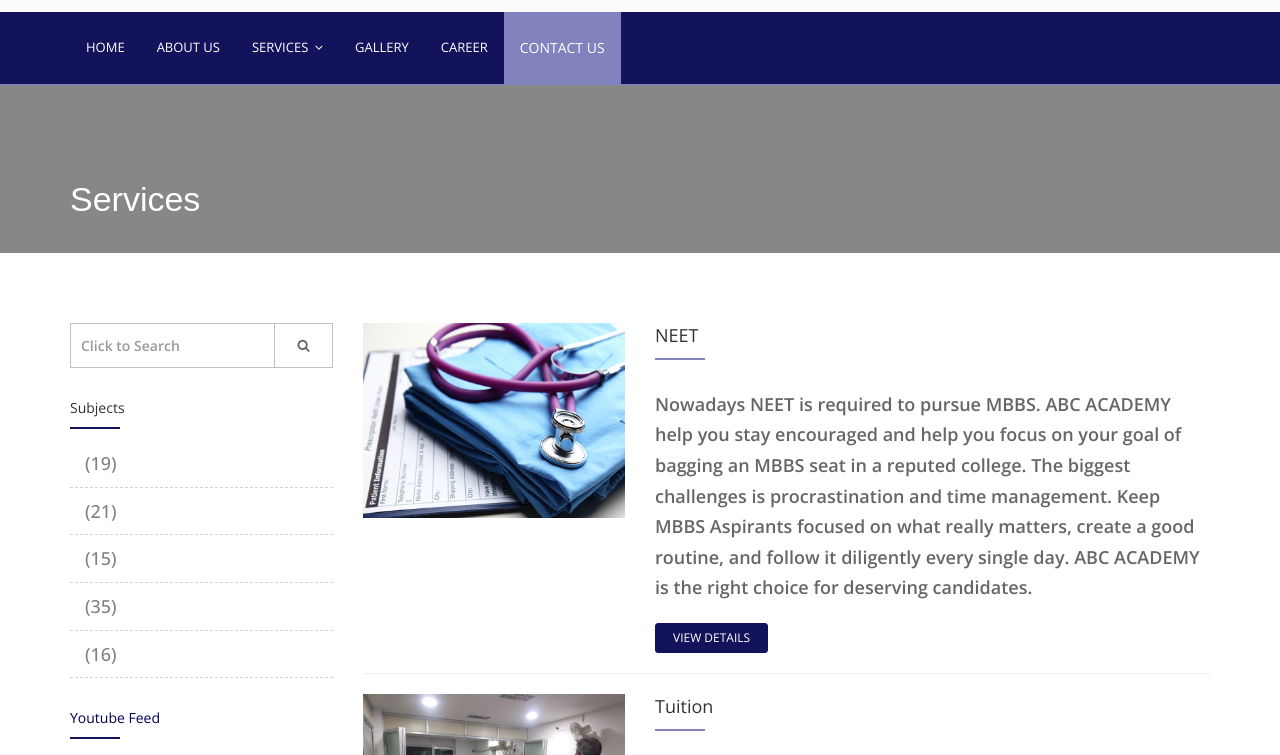
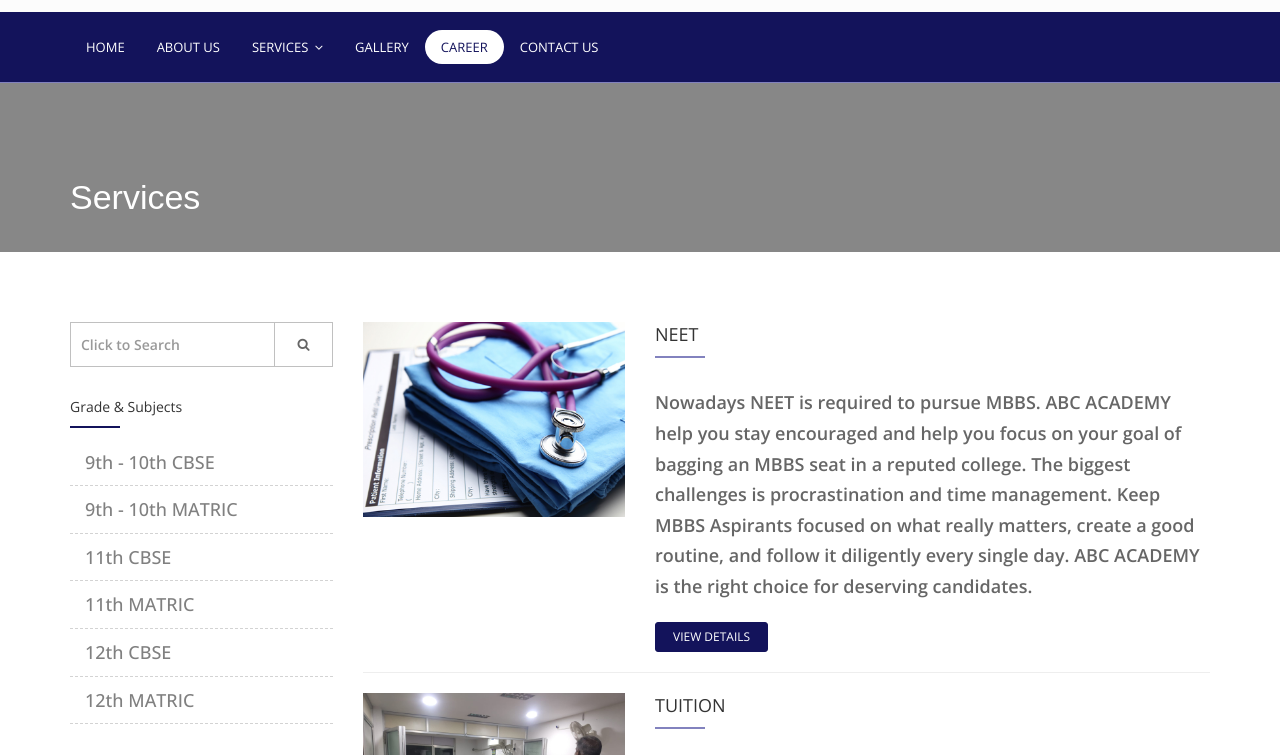
Before and after one commit to Atsaran-com/ABC-ACADEMYS, a plain HTML site: page Services.html in a window 1280 px wide. Shown: the part 120-875 px from the top of the page. Drawn offline with nearby package versions, Linux system fonts and the light colour scheme; no server answers; grey boxes are pictures that could not be loaded; a web font is replaced by a local one.

Commit message:
Add files via upload

```diff
--- a/Services.html
+++ b/Services.html
@@ -163,7 +163,10 @@
               <li><a href="Gallery.html">GALLERY<span class="label label-info"></span></a>
 
               </li>
-              <li><a href="Career.html">CAREER</a>
+              <li class="active"><a href="Career.html">CAREER</a>
+
+              </li>
+              <li><a href="Contact.html">CONTACT US</a>
 
               </li>
 
@@ -177,7 +180,7 @@
                   </li> -->
 
                 <!-- Modal: Book Now Starts -->
-                <a class="btn btn-colored btn-flat bg-theme-color-2 text-white font-14 bs-modal-ajax-load mt-0 p-25 pr-15 pl-15" data-toggle="modal" data-target="#BSParentModal" href="Contact.html">CONTACT US</a>
+
                 <!-- Modal: Book Now End -->
               </li>
             </ul>
@@ -234,7 +237,7 @@
                 <div class="thumb"> <img alt="featured project" src="img/services/service-1.jpg" class="img-fullwidth"></div>
               </div>
               <div class="col-sm-6 col-md-8">
-                <h4 class="line-bottom mt-0 mt-sm-20">Tuition</h4>
+                <h4 class="line-bottom mt-0 mt-sm-20">TUITION</h4>
 
                 <p>👍 Step into the educational hub ABC academy where you can learn new thing everyday ,provides tuition attached tutorial for all ages to reach their potential. You can trust our tutors who brings out the best in you.</p>
                 <a class="btn btn-dark btn-theme-colored btn-sm text-uppercase mt-10" href="tel:+917200621575">view details</a>
@@ -258,7 +261,7 @@
                <div class="thumb"> <img alt="featured project" src="img/services/service-2.jpg" class="img-fullwidth"></div>
               </div>
               <div class="col-sm-6 col-md-8">
-                <h4 class="line-bottom mt-0 mt-sm-20">Home Tuitions</h4>
+                <h4 class="line-bottom mt-0 mt-sm-20">HOME TUITION</h4>
 
                 <p>A learning experience that you achieve at your home through experienced teachers. It is a fact that Indian classrooms are highly congested, therefore, often students are not able to gain sufficient knowledge. The competition is essential for developing students skill in this competitive globe. This should be emphasized by admitting child in the home tuition classes. Thus ABC ACADEMY is providing home tuition.</p>
                 <a class="btn btn-dark btn-theme-colored btn-sm text-uppercase mt-10" href="tel:+917200621575">view details</a>
@@ -281,14 +284,15 @@
                 </div>
               </div>
               <div class="widget">
-                <h5 class="widget-title line-bottom">Subjects<span class="text-theme-color-2"></span></h5>
+                <h5 class="widget-title line-bottom">Grade & Subjects<span class="text-theme-color-2"></span></h5>
                 <div class="categories">
                   <ul class="list list-border angle-double-right">
-                    <li><a href="#"><span>(19)</span></a></li>
-                    <li><a href="#"><span>(21)</span></a></li>
-                    <li><a href="#"><span>(15)</span></a></li>
-                    <li><a href="#"><span>(35)</span></a></li>
-                    <li><a href="#"><span>(16)</span></a></li>
+                    <li><a href="#"><span>9th - 10th CBSE</span></a></li>
+                    <li><a href="#"><span>9th - 10th MATRIC</span></a></li>
+                    <li><a href="#"><span>11th CBSE</span></a></li>
+                    <li><a href="#"><span>11th MATRIC</span></a></li>
+                    <li><a href="#"><span>12th CBSE </span></a></li>
+                    <li><a href="#"><span>12th MATRIC </span></a></li>
                   </ul>
                 </div>
               </div>
```
Also changed, not shown: Aboutus.html (+7 -2 lines), Career.html (+9 -5 lines), Gallery.html (+5 -2 lines), contact.html (+9 -6 lines), index.html (+5 -2 lines).
